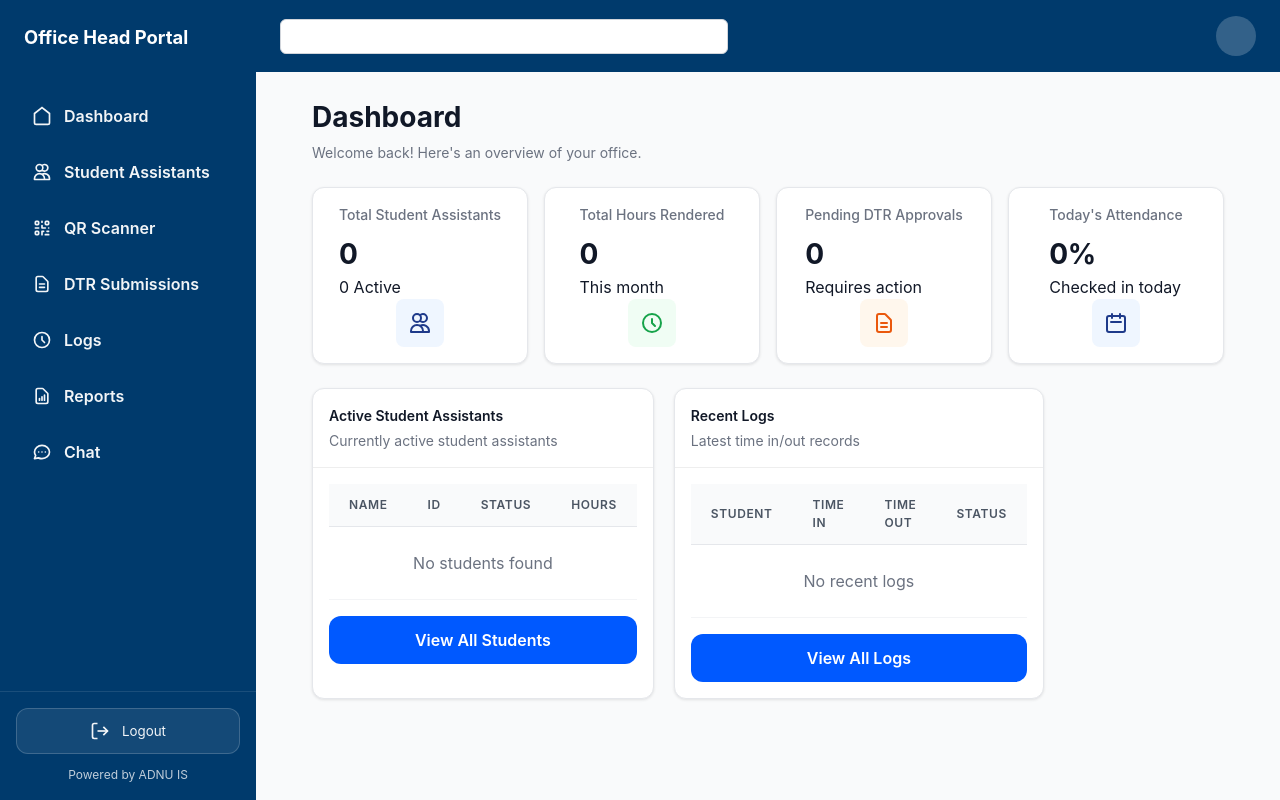
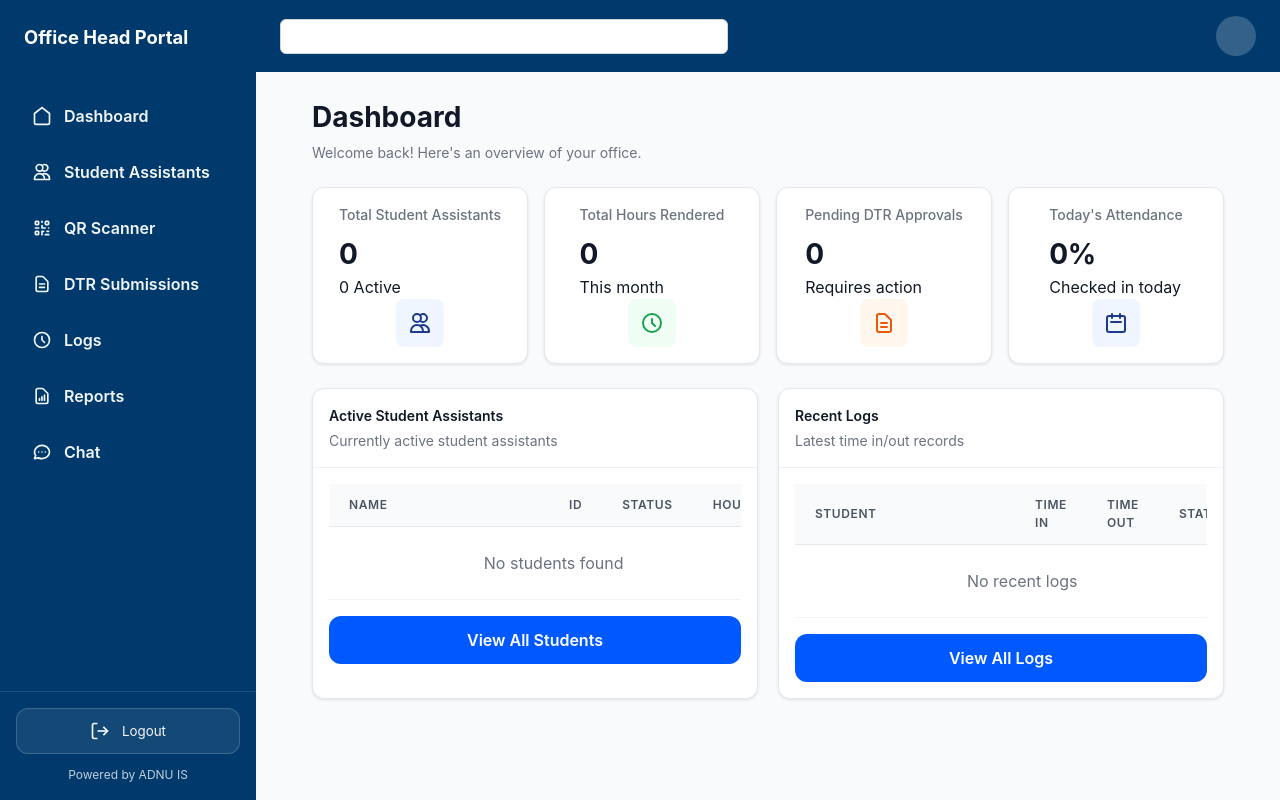
Before and after one commit to gmaravillaa/Seiki, a Django app: template templates/office_head/dashboard.html in a window 1280 px wide. Run offline with Django 5.2, Linux system fonts and the light colour scheme; the template is opened without the code that fills it, so the values that code supplies are empty.

Commit message:
fix size

```diff
--- a/static/css/office_head/base.css
+++ b/static/css/office_head/base.css
@@ -385,6 +385,7 @@ a {
 table {
   width: 100%;
   border-collapse: collapse;
+  table-layout: auto;
 }
 
 th {
@@ -397,6 +398,18 @@ th {
   padding: 12px 20px;
   color: var(--gray-600);
   border-bottom: 1px solid var(--gray-200);
+}
+
+th:first-child,
+td:first-child {
+  min-width: 220px;
+}
+
+td {
+  padding: 16px 20px;
+  border-bottom: 1px solid var(--gray-100);
+  vertical-align: middle;
+  white-space: normal;
 }
 
 th.text-right {
@@ -488,7 +501,7 @@ textarea:focus {
 /* ================= GRID LAYOUT ================= */
 .grid-2 {
   display: grid;
-  grid-template-columns: repeat(4, 1fr);
+  grid-template-columns: repeat(2, minmax(0, 1fr));
   gap: 20px;
   align-items: stretch;
 }
```
